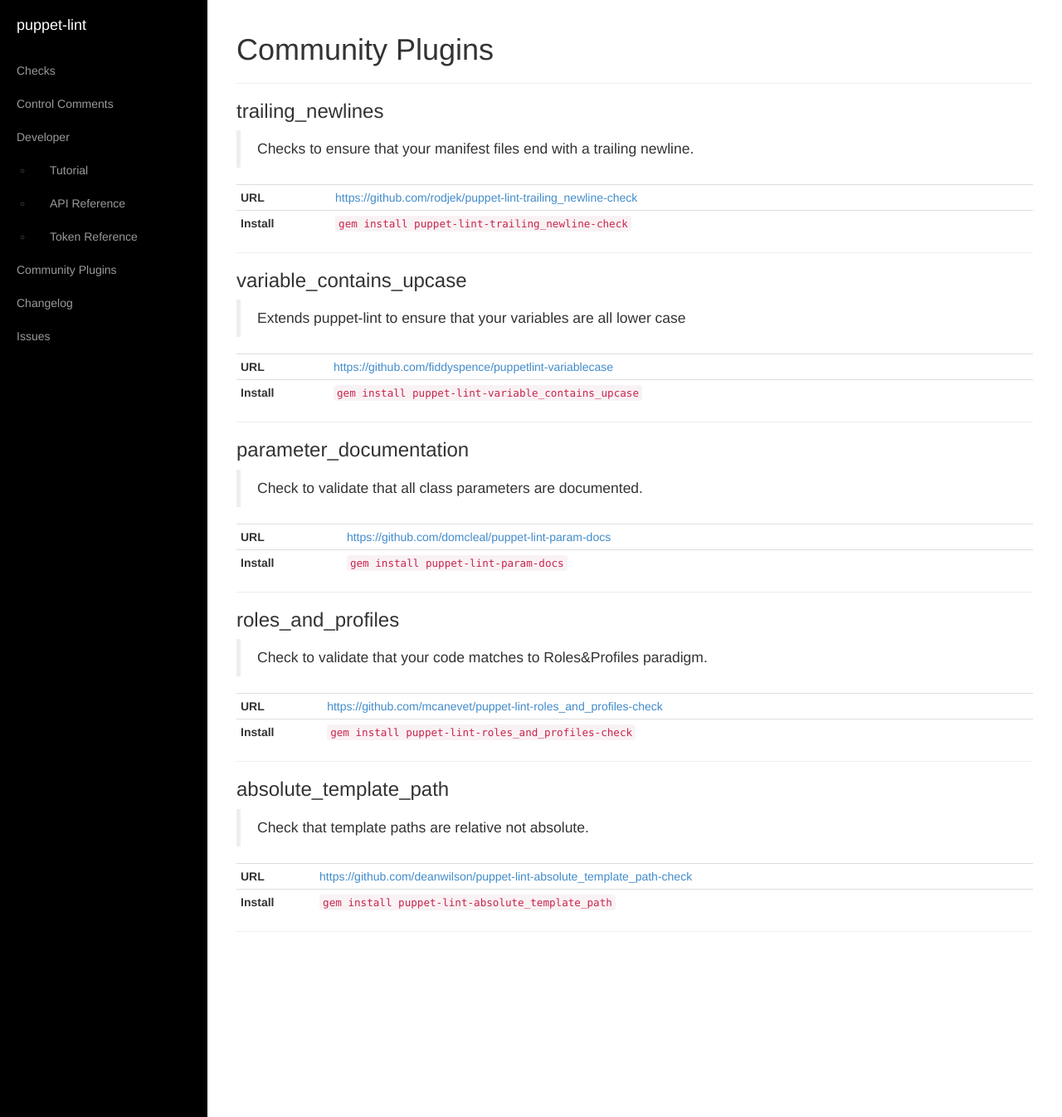
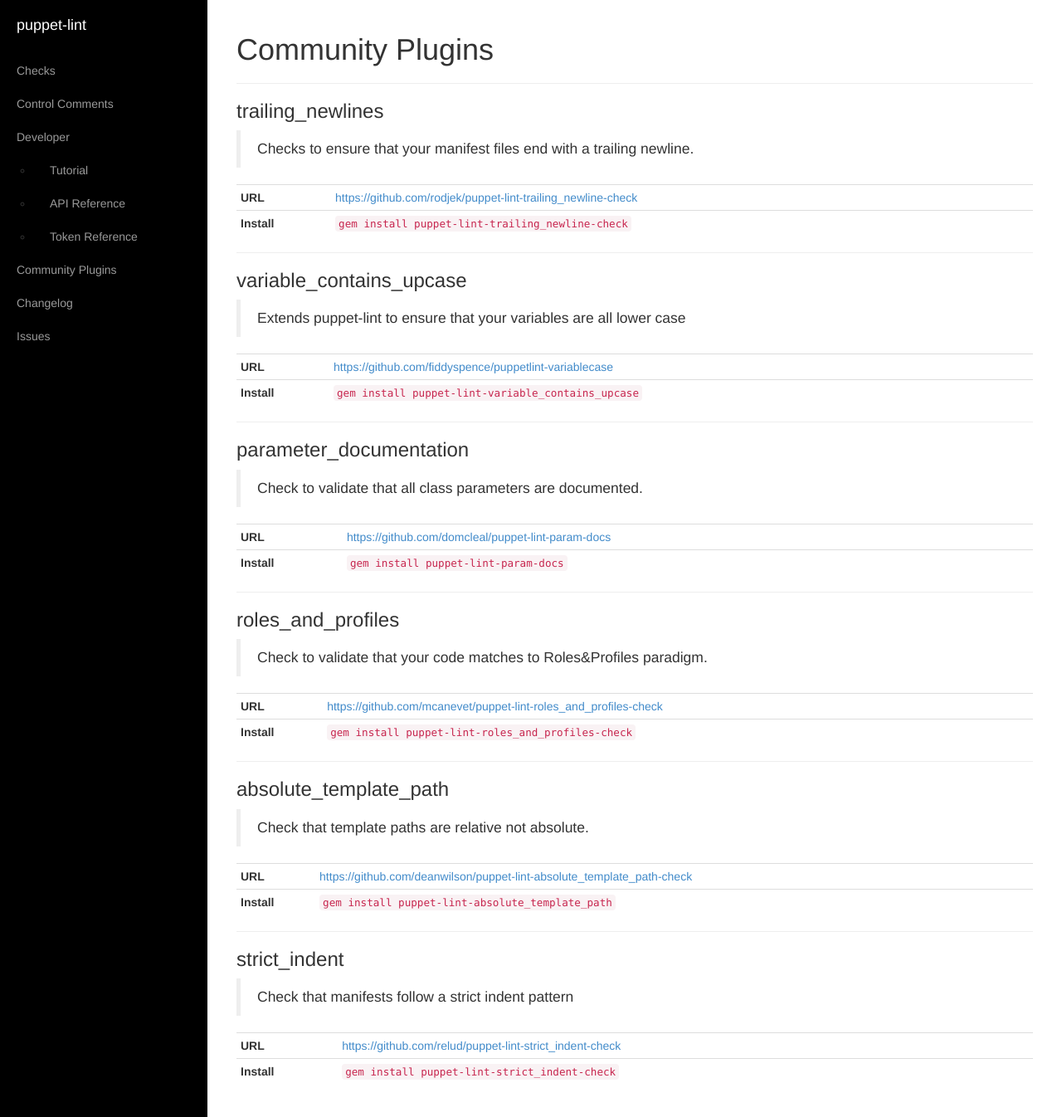
Before and after one commit to rodjek/puppet-lint, a Jekyll site: the page built from plugins/index.md, in a window 1280 px wide and 1346 px high. Shown: the whole window at 83% size. Built offline with Jekyll 4.4.1, drawn with Linux system fonts in a browser that asks for light colours.

Commit message:
add strict_indent check to community plugins

```diff
--- a/plugins/index.md
+++ b/plugins/index.md
@@ -54,3 +54,11 @@
 {: .table .table-condensed }
 
 ---
+
+### strict_indent
+
+> Check that manifests follow a strict indent pattern
+
+| **URL**     | <https://github.com/relud/puppet-lint-strict_indent-check> |
+| **Install** | `gem install puppet-lint-strict_indent-check`              |
+{: .table .table-condensed }
```
